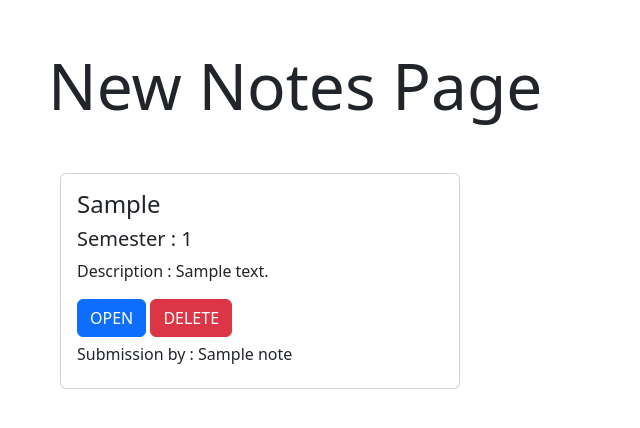
After one commit to devathwani1/Recipe-Django, a Django app: page /view_notes/ in a window 1280 px wide. The commit adds this page. Shown: the top 428 px of the page, without its empty margins (0-640 px from the left). Run offline with Django 5.2, Linux system fonts and the light colour scheme; tables that the repository leaves empty hold one stand-in row (values such as "Sample post").

Commit message:
Second Commit for the notes app

```diff
--- /dev/null
+++ b/Notes/templates/view_notes.html
@@ -0,0 +1,23 @@
+{%extends "base.html"%}
+{%block start%}
+<h1 class="display-3 m-5">New Notes Page</h1>
+
+<div class="container d-flex flex-row m-5 justify-content-between align-content-between flex-wrap ">
+
+    {%for note in notes%}
+
+    <div class="card d-inline-flex mb-3" style="width: 25rem;">
+        <div class="card-body">
+          <h4 class="card-title">{{note.student_sub}}</h5>
+          <h5 class="card-title">Semester : {{note.student_sem}}</h6>
+          <p class="card-text"> Description : {{note.note_desc}}</p>
+          <a href="/media/{{note.note_file}}" class="btn btn-primary">OPEN</a>
+          <a href="/delete_note/{{note.id}}" class="btn btn-danger">DELETE</a>
+          <h6 class="card-title mt-2">Submission by : {{note.student_name}}</h5>
+        </div>
+      </div>
+
+      {%endfor%}
+
+</div>
+{%endblock%}
--- a/Notes/views.py
+++ b/Notes/views.py
@@ -37,3 +37,14 @@ def submit_notes(request):
 
 
     return render(request,"Submit_notes.html")
+
+def view_notes(request):
+
+    notes = Notes.objects.all();
+
+    return render(request,"view_notes.html",context={'notes' : notes})
+
+def delete_note(request,id):
+    note = Notes.objects.get(id = id);
+    note.delete()
+    return redirect('/view_notes/')
--- a/core/urls.py
+++ b/core/urls.py
@@ -32,6 +32,9 @@ urlpatterns = [
 
     path('submit_notes/',submit_notes,
          name = "submit_notes"),
+    path('view_notes/',view_notes,
+         name = "view_notes"),
+    path('delete_note/<id>',delete_note,name="delete_note"),
 
 
     path('contact/',contact,name='contact'),
```
Also changed, not shown: Notes/templates/Submit_notes.html (+4 -4 lines), db.sqlite3, public/static/submit_notes/DEPOFCSLOGO13.png (added), public/static/submit_notes/Your_paragraph_text4.png (added), 3 other files.
